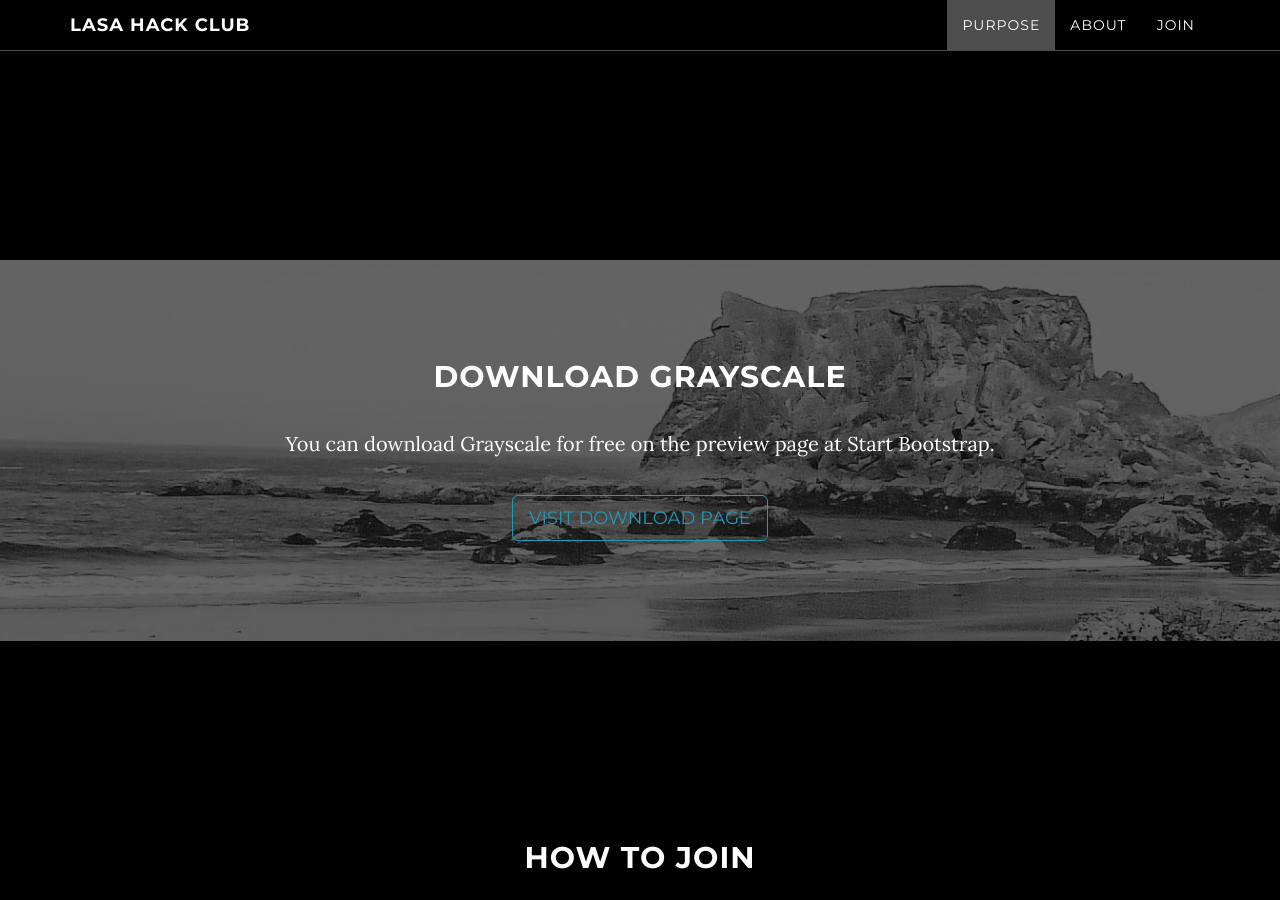
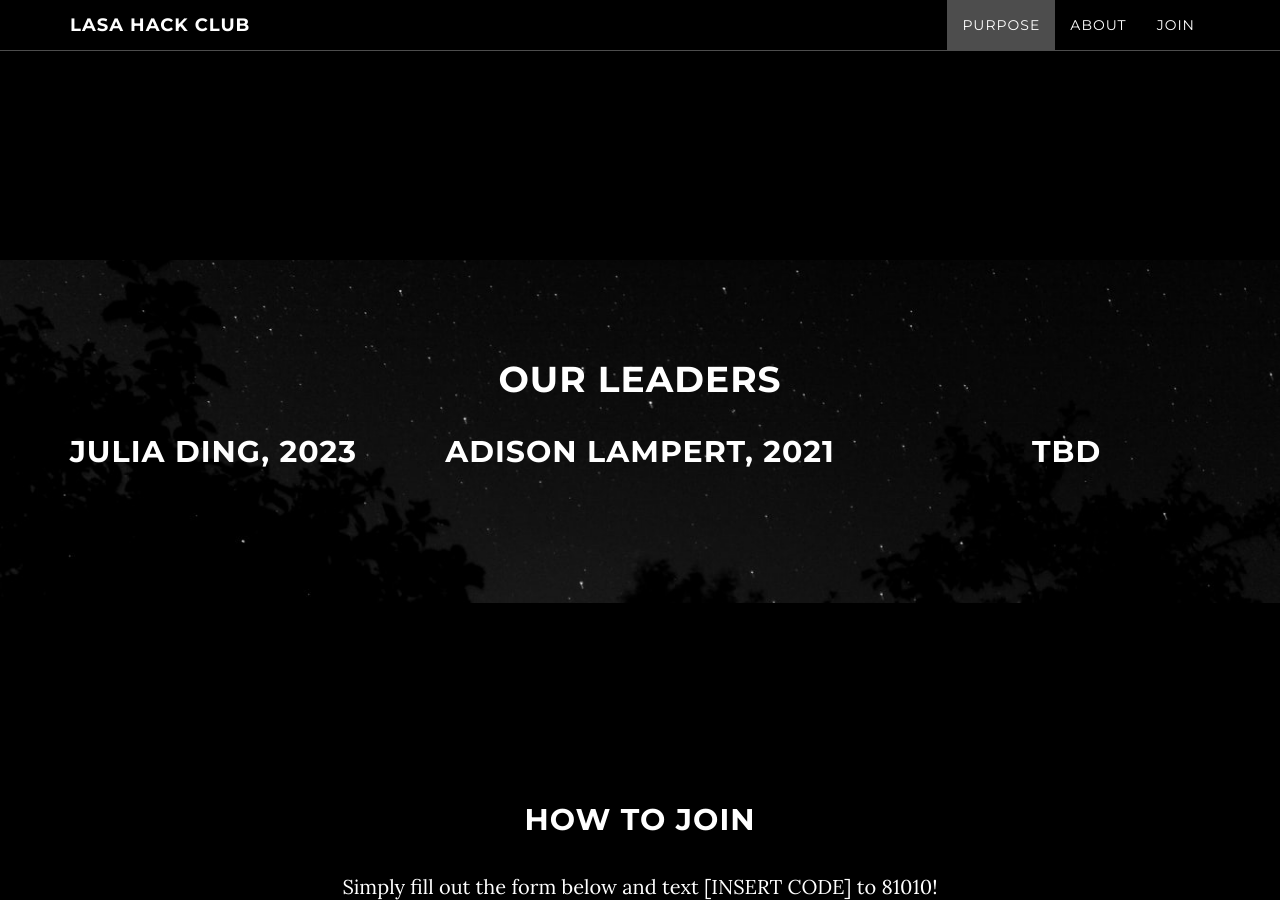
Before and after one commit to hackclublasa/hackclublasa.github.io, a Jekyll site: the page built from index.html, in a window 1280 px wide and 900 px high, scrolled down 1501 px. Built offline with Jekyll 4.4.1, drawn with Linux system fonts in a browser that asks for light colours.

Commit message:
about section

```diff
--- a/_includes/css/grayscale.css
+++ b/_includes/css/grayscale.css
@@ -256,7 +256,7 @@ a:focus {
     width: 100%;
     padding: 50px 0;
     color: #fff;
-    background: url(/img/downloads-bg.jpg) no-repeat center center scroll;
+    background: url(/img/leadersbkgrd.jpeg) no-repeat center center scroll;
     background-color: {{ site.color.primary-dark }};
     -webkit-background-size: cover;
     -moz-background-size: cover;
--- a/_includes/download.html
+++ b/_includes/download.html
@@ -1,12 +1,19 @@
     <!-- Download Section -->
     <section id="download" class="content-section text-center">
         <div class="download-section">
-            <div class="container">
-                <div class="col-lg-8 col-lg-offset-2">
-                    <h2>Download Grayscale</h2>
-                    <p>You can download Grayscale for free on the preview page at Start Bootstrap.</p>
-                    <a href="http://startbootstrap.com/template-overviews/grayscale/" class="btn btn-default btn-lg">Visit Download Page</a>
+            <div class="container-fluid">
+                <h1>Our Leaders</h1>
+                <div class="row">
+                    <div class="col-sm-4" style="text-align: center;">
+                        <h2>Julia Ding, 2023</h2>
+                    </div>
+                    <div class="col-sm-4" style="text-align: center;">
+                        <h2>Adison Lampert, 2021</h2>
+                    </div>
+                    <div class="col-sm-4" style="text-align: center;">
+                        <h2>TBD</h2>
+                    </div>
                 </div>
-            </div>
+              </div>
         </div>
     </section>
--- a/_includes/head.html
+++ b/_includes/head.html
@@ -1,7 +1,7 @@
 <head>
     <meta charset="utf-8">
     <meta http-equiv="X-UA-Compatible" content="IE=edge">
-    <title>{% if page.title %}{{ page.title }}{% else %}{{ site.title }}{% endif %}</title>
+    <title>Hack Club</title>
     <meta name="viewport" content="width=device-width">
     <meta name="description" content="{{ site.description }}">
     <link rel="canonical" href="{{ page.url | replace:'index.html','' | prepend: site.baseurl | prepend: site.url }}">
```
Also changed, not shown: img/leadersbkgrd.jpeg (added), 1 other file.
